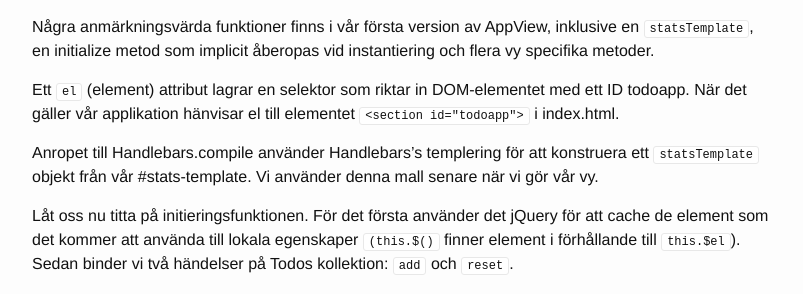
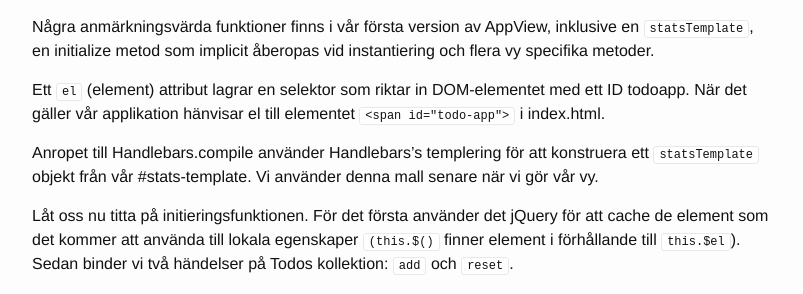
Before and after one commit to develdoe/develdoe.github.io, a Jekyll site: the page built from _posts/2017-11-14-backbone-todos-app.md, in a window 1280 px wide and 900 px high, scrolled down 5953 px. Shown: the part 151-445 px from the top of the window, without its empty margins (238-1041 px from the left). Built offline with Jekyll 4.4.1, drawn with Linux system fonts in a browser that asks for light colours; some of the changed lines change nothing that is shown.

Commit message:
Update 2017-11-14-backbone-todos-app.md

```diff
--- a/_posts/2017-11-14-backbone-todos-app.md
+++ b/_posts/2017-11-14-backbone-todos-app.md
@@ -290,7 +290,7 @@ app.AppView = Backbone.View.extend({
 
 Några anmärkningsvärda funktioner finns i vår första version av AppView, inklusive en `statsTemplate`, en initialize metod som implicit åberopas vid instantiering och flera vy specifika metoder.
 
-Ett `el` (element) attribut lagrar en selektor som riktar in DOM-elementet med ett ID todoapp. När det gäller vår applikation hänvisar el till  elementet `<section id="todoapp">` i index.html.
+Ett `el` (element) attribut lagrar en selektor som riktar in DOM-elementet med ett ID todoapp. När det gäller vår applikation hänvisar el till  elementet `<span id="todo-app">` i index.html.
 
 Anropet till  Handlebars.compile använder Handlebars's templering för att konstruera ett `statsTemplate` objekt från vår #stats-template. Vi använder denna mall senare när vi gör vår vy.
 
```
